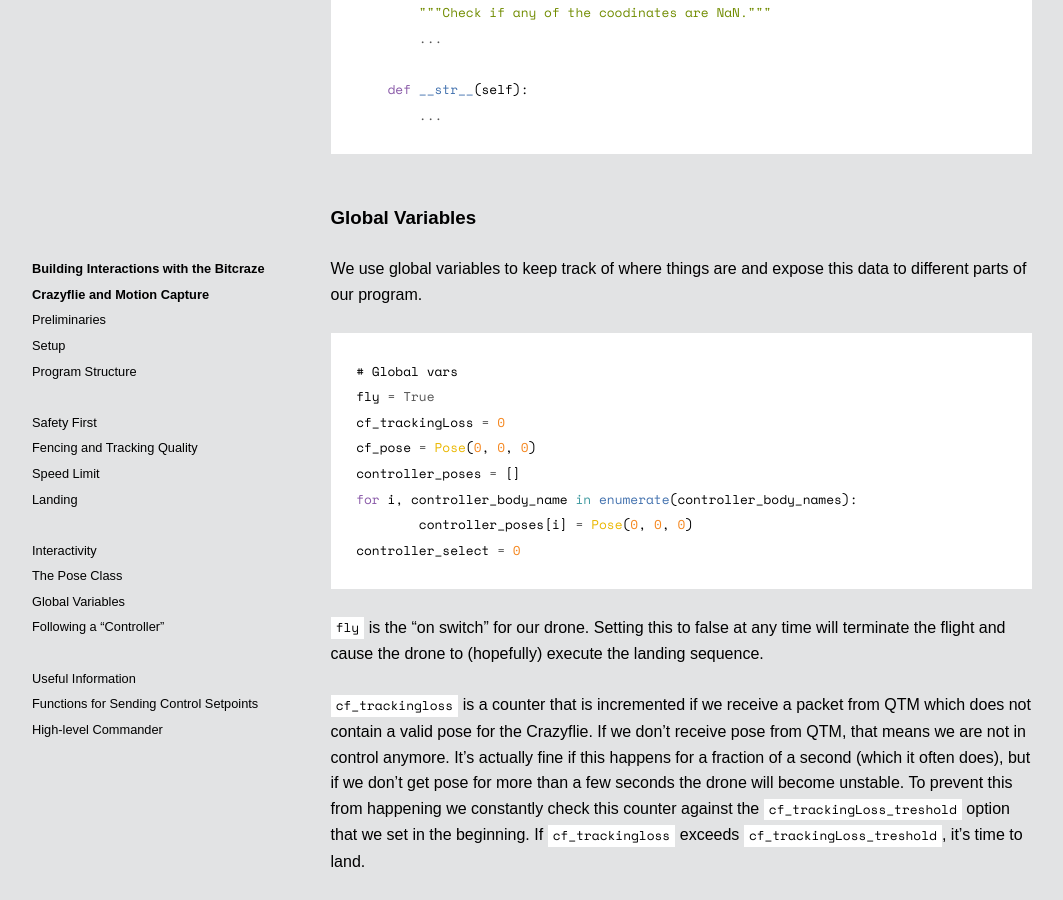
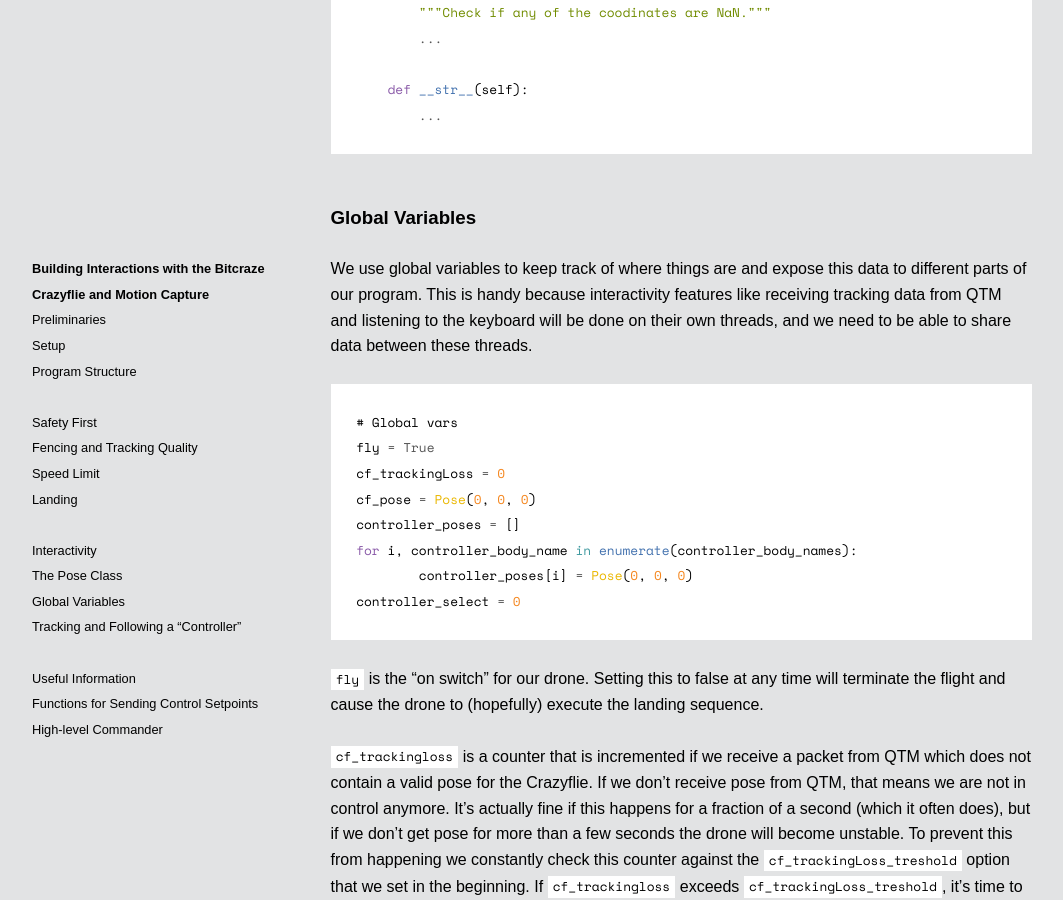
Before and after one commit to l77l77/mbaytas.github.io, a Jekyll site: the page built from crazyflie.md, in a window 1280 px wide and 900 px high, scrolled down 9243 px. Shown: the whole window, without its empty margins (108-1171 px from the left). Built offline with Jekyll 4.4.1, drawn with Linux system fonts in a browser that asks for light colours; some web fonts are replaced; our own code applies the rules of GitHub Pages for plain Markdown files; comment, search, counter and statistics services are not loaded; some of the changed text lies outside the part shown.

Commit message:
Update crazyflie.md

````diff
--- a/crazyflie.md
+++ b/crazyflie.md
@@ -233,7 +233,7 @@ class Pose:
 
 ### Global Variables
 
-We use global variables to keep track of where things are and expose this data to different parts of our program.
+We use global variables to keep track of where things are and expose this data to different parts of our program. This is handy because interactivity features like receiving tracking data from QTM and listening to the keyboard will be done on their own threads, and we need to be able to share data between these threads.
 
 ```python
 # Global vars
@@ -254,7 +254,7 @@ controller_select = 0
 
 We'll get to `controller_select` in a second, below.
 
-### Following a "Controller"
+### Tracking and Following a "Controller"
 
 QTM will be streaming data to our application asynchronously. We will not poll the motion capture system for data. Handling position data must be done via asynchronous callbacks.
 
````
